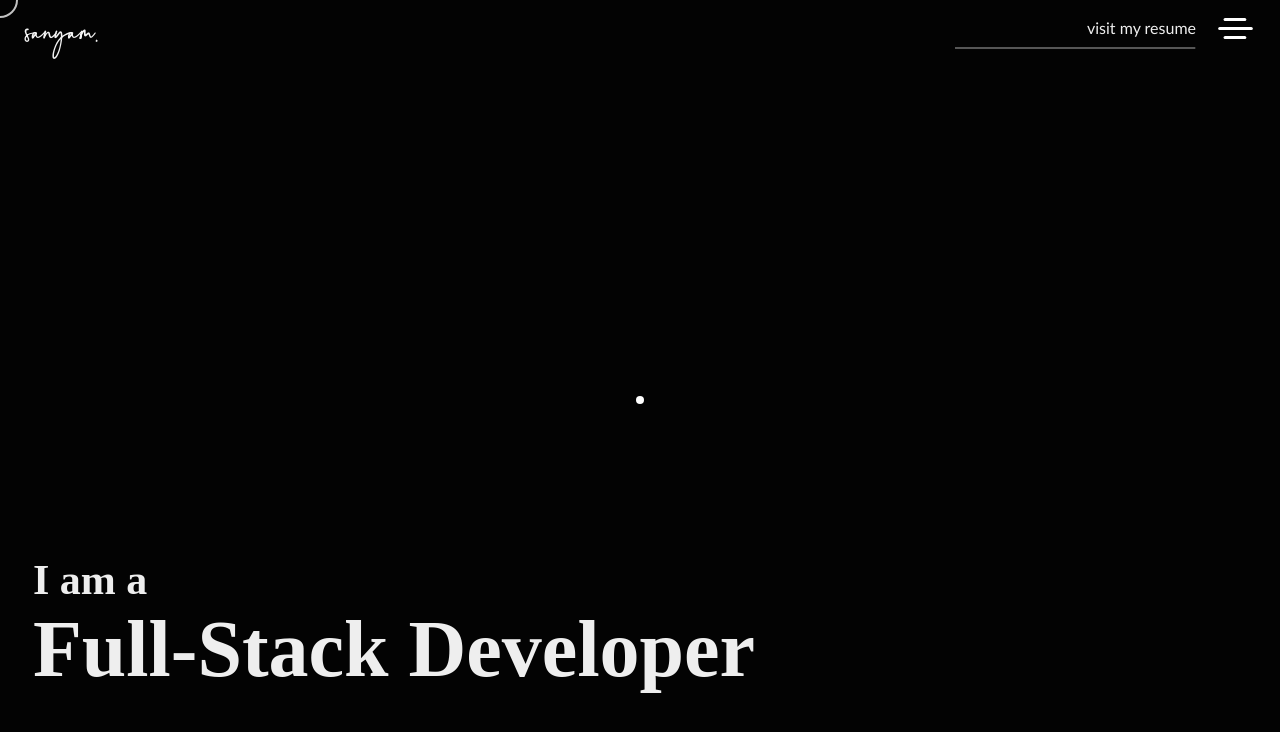
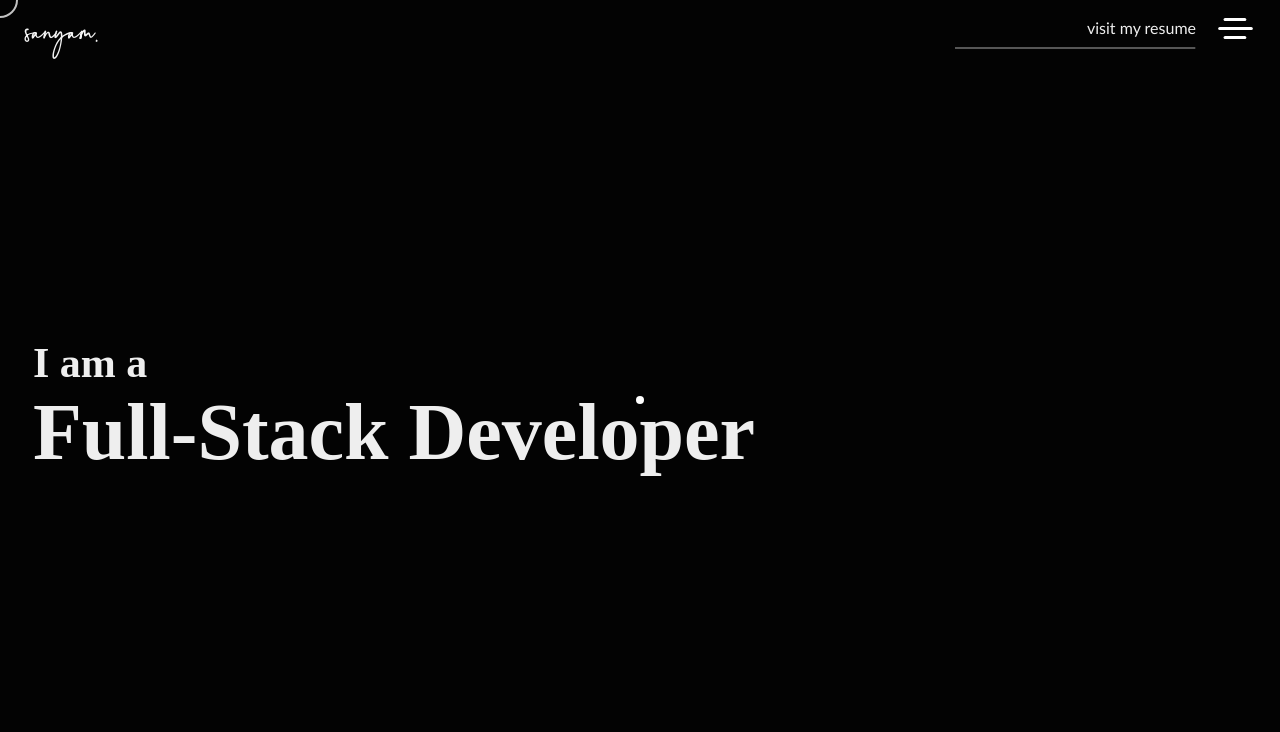
Before and after one commit to sanyam121R/portfolio, a React (Create React App) app: page / in a window 1280 px wide. Shown: the top 732 px of the page. Built offline with nearby package versions, Linux system fonts and the light colour scheme; a web font is replaced by a local one.

Commit message:
Update style.scss

```diff
--- a/src/Components/Home/style.scss
+++ b/src/Components/Home/style.scss
@@ -3,7 +3,6 @@ $primary-color: #eeeeee;
 .intro {
     color: var(--primary-color);
     margin: auto;
-    margin-top: 17%;
     width: 1214px;
     height: 87vh;
     display: flex;
```
